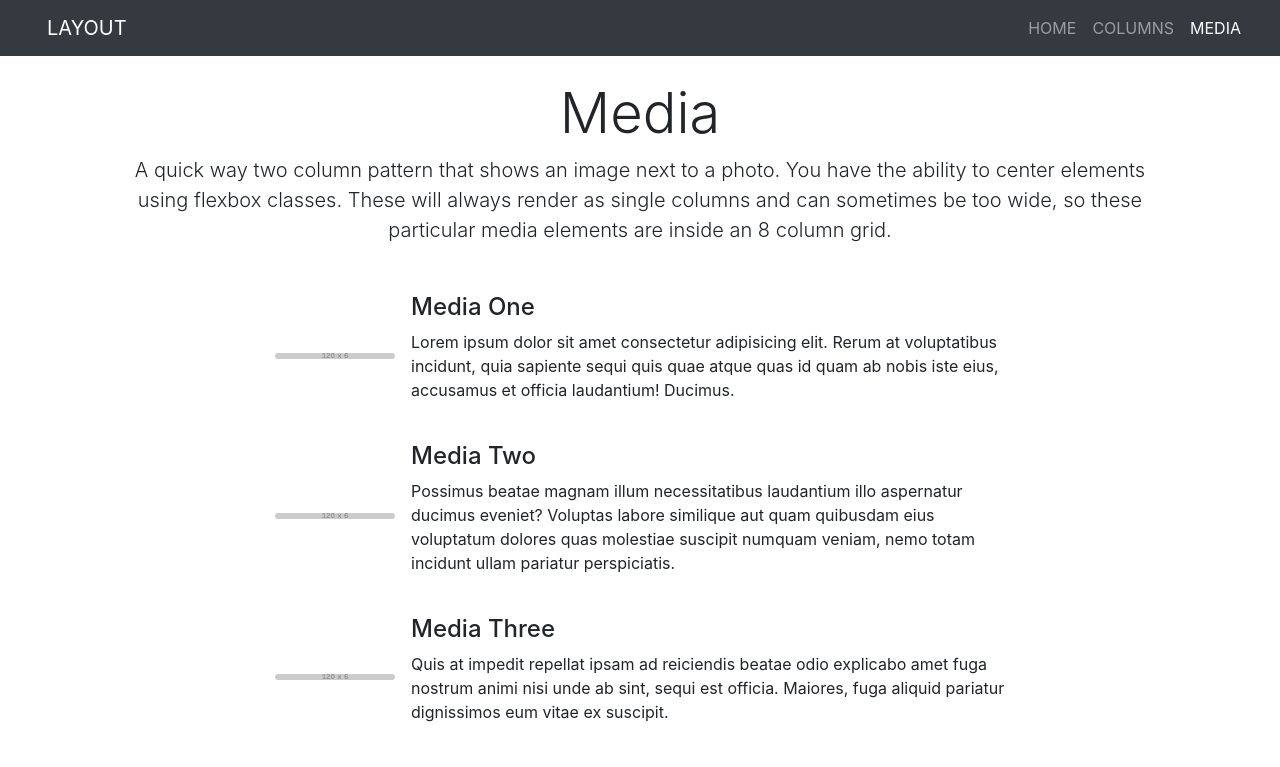
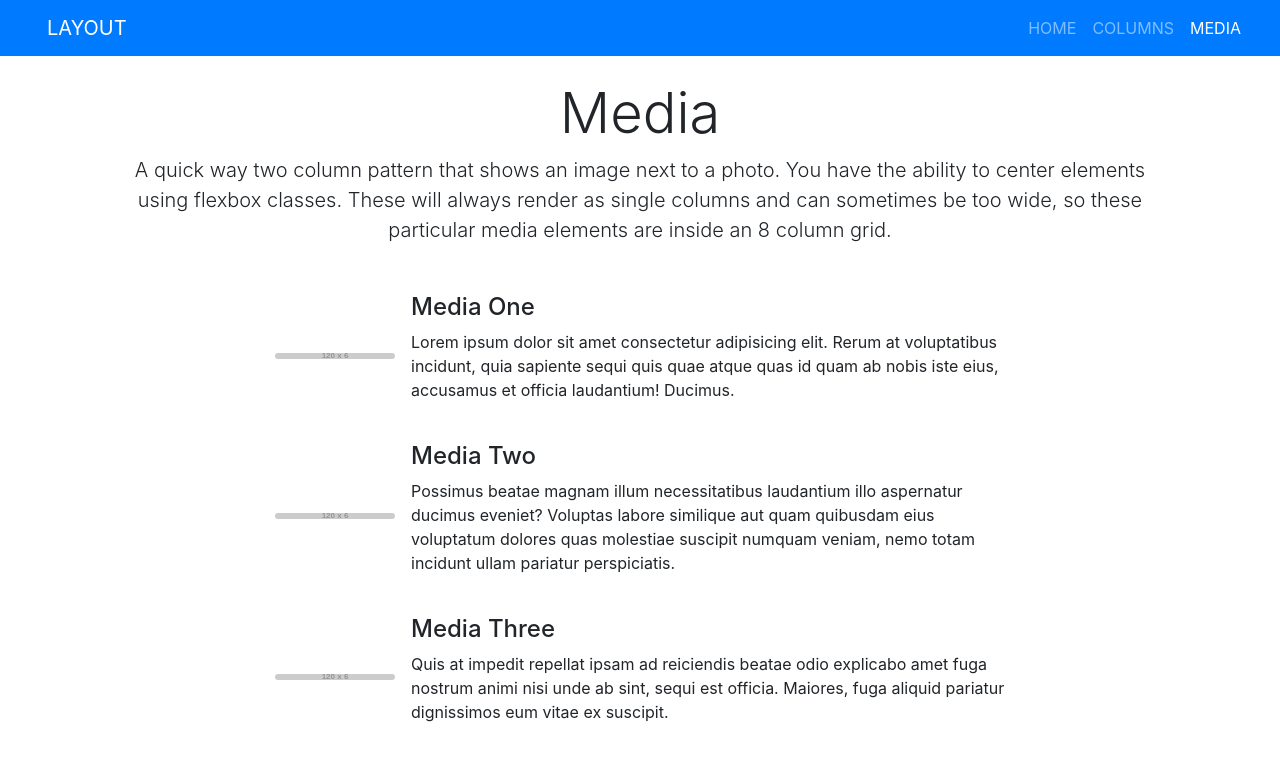
Before and after one commit to evelinaha/learning-git-github, a plain HTML site: page docs/media.html in a window 1280 px wide. Drawn offline with nearby package versions, Linux system fonts and the light colour scheme; placeholder pictures from the web are drawn by us.

Commit message:
Change the background color to blue

```diff
--- a/docs/media.html
+++ b/docs/media.html
@@ -13,9 +13,9 @@
     <title>Layouts</title>
   </head>
 
-  <body class="bg-dark">
+  <body class="bg-primary">
     <header id="page-hero" class=" site header d-flex flex-column align-content-between">
-      <nav class=" navbar navbar-expand-md bg-dark navbar-dark text-uppercase">
+      <nav class=" navbar navbar-expand-md bg-primary navbar-dark text-uppercase">
         <div class="container-fluid">
           <button
             type="button"
```
Also changed, not shown: docs/columns.html (+2 -2 lines), docs/index.html (+3 -3 lines).
